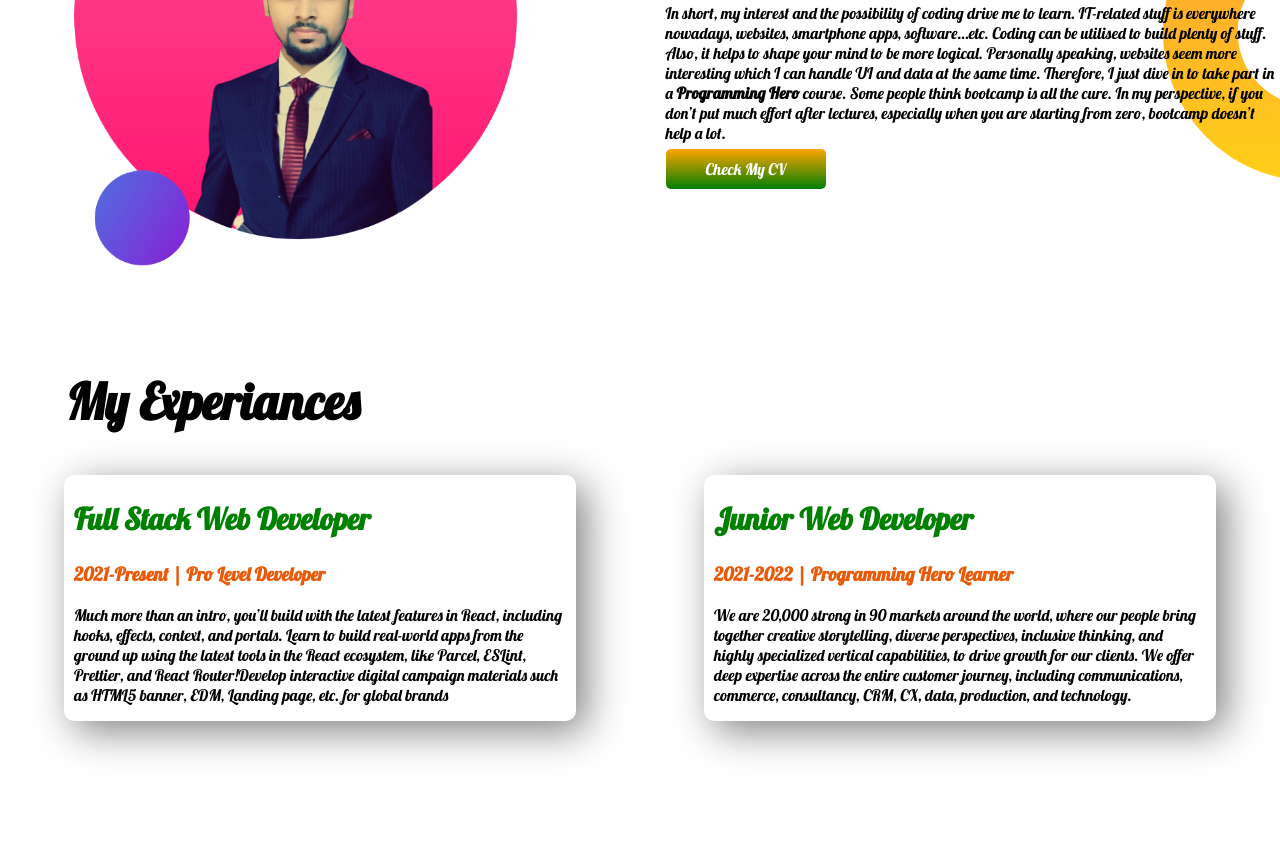
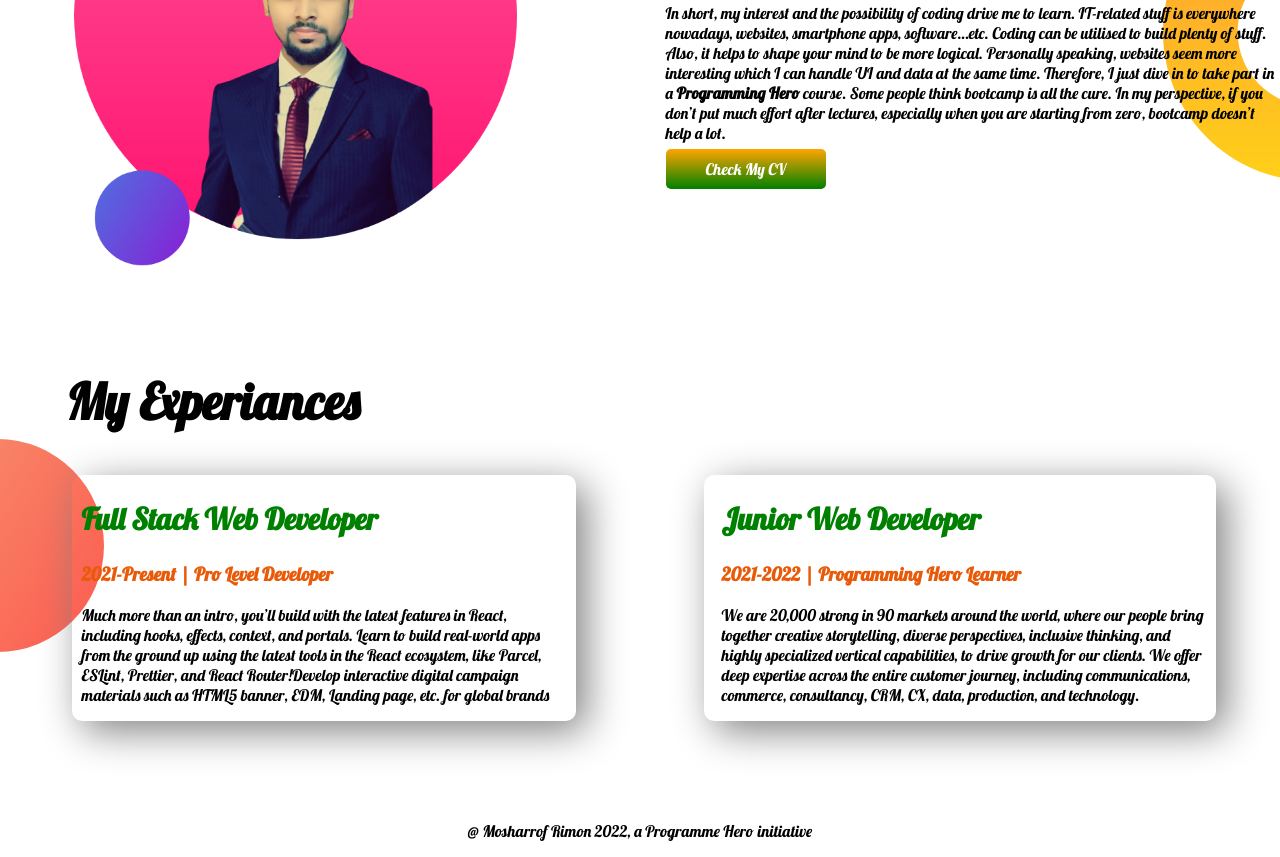
Before and after one commit to Rimon0608/My-first-Portfolio-, a plain HTML site: page Index.html in a window 1280 px wide. Shown: the part 798-1655 px from the top of the page. Before the commit the page ends 1619 px from the top, so only its background shows below. Drawn offline with Linux system fonts and the light colour scheme.

Commit message:
Footer and Exp Added

```diff
--- a/Index.html
+++ b/Index.html
@@ -39,20 +39,23 @@
             <a class="link-button" target="_blank" href="https://www.linkedin.com/in/mosharrof-rimon-268080198/">Check My CV</a>
         </div>
     </section>
-    <section class="experiance-area">
+    <section class="experience-area">
         <h1>My Experiances</h1>
-        <div class="flexible-container">
+        <div id="stack-web-dev"class="flexible-container">
             <div class="experience-item">
                 <h2 class="green-color">Full Stack Web Developer</h2>
                 <h3 class="orange-color">2021-Present | Pro Level Developer</h3>
                 <p>Much more than an intro, you’ll build with the latest features in React, including hooks, effects, context, and portals. Learn to build real-world apps from the ground up using the latest tools in the React ecosystem, like Parcel, ESLint, Prettier, and React Router!Develop interactive digital campaign materials such as HTML5 banner, EDM, Landing page, etc. for global brands</p>
             </div>
-            <div class="experience-item">
+            <div id="web-dev-exp"class="experience-item">
                 <h2 class="green-color">Junior Web Developer</h2>
                 <h3 class="orange-color">2021-2022 | Programming Hero Learner</h3>
                 <p>We are 20,000 strong in 90 markets around the world, where our people bring together creative storytelling, diverse perspectives, inclusive thinking, and highly specialized vertical capabilities, to drive growth for our clients. We offer deep expertise across the entire customer journey, including communications, commerce, consultancy, CRM, CX, data, production, and technology.</p>
             </div>
         </div>
     </section>
+    <footer>
+        <p>@ Mosharrof Rimon 2022, a Programme Hero initiative</p>
+    </footer>
 </body>
 </html>
--- a/Style.css
+++ b/Style.css
@@ -46,8 +46,9 @@ h2{
     border-radius: 5px;
 }
 .experience-area{
-    width: 80%;
-    padding-left: 2%;
+    background-image: url(images/exp-bg.png);
+    background-repeat: no-repeat;
+    background-position: left;
 }
 .experience-item{
     width: 40%;
@@ -58,3 +59,16 @@ h2{
     border-radius: 10px;
     box-shadow: 10px 10px 40px grey;
 }
+#web-dev-exp{
+    border-left: 8px solid;
+    border-image-slice: 1;
+    border-image: linear-gradient(blue, orange);
+}
+#stack-web-dev{
+    border-left: 8px solid;
+    border-image-slice: 1;
+    border-image: linear-gradient(tomato, green);
+}
+footer p{
+    text-align: center;
+}
```
